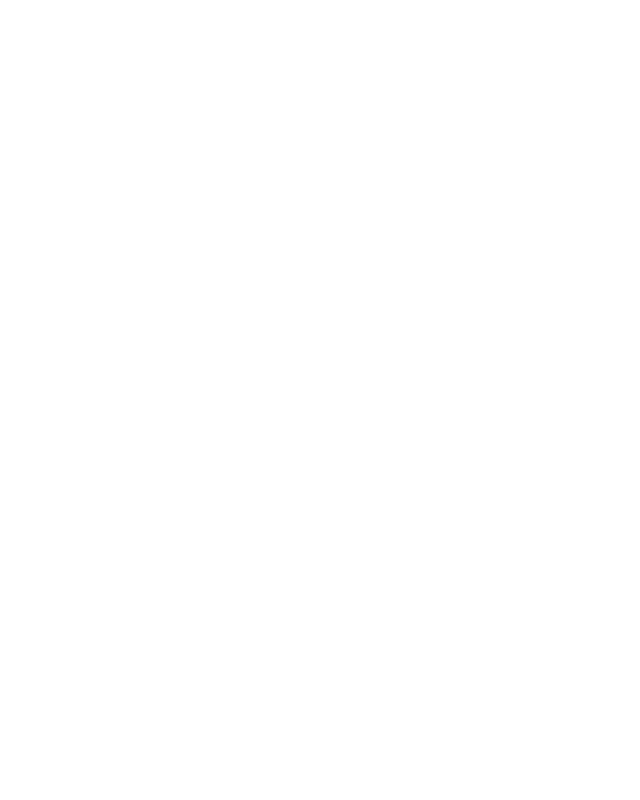
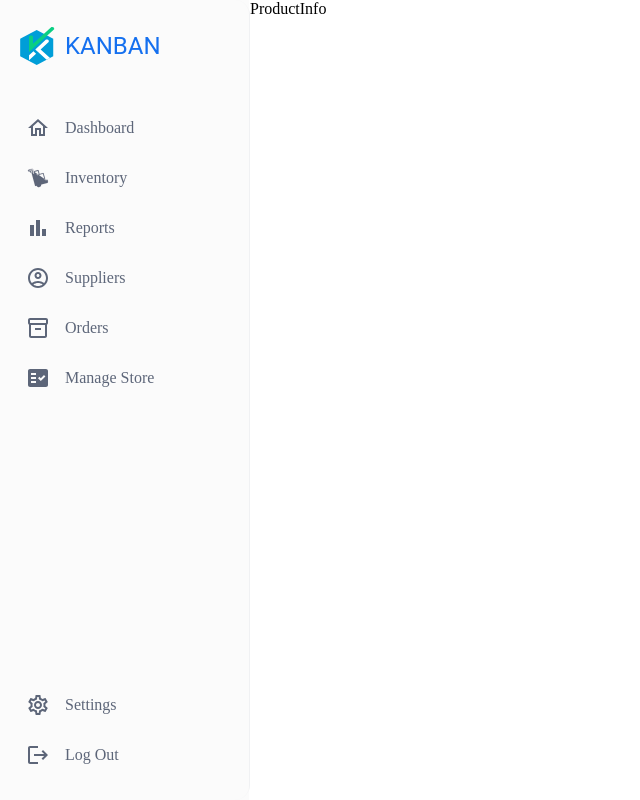
Before and after one commit to mahmoudhamed169/inventory, a React (Vite) app: page /home/profuct-info in a window 1280 px wide. Before the commit this address had no page. Shown: the whole page, without its empty margins (0-640 px from the left). Built offline with nearby package versions, Linux system fonts and the light colour scheme.

Commit message:
add 2 pages inventory and product info

```diff
--- a/src/App.tsx
+++ b/src/App.tsx
@@ -8,6 +8,8 @@
 import MasterLayout from "./Layouts/MasterLayout/MasterLayout";
 import Dashboard from "./Pages/MasterPages/Dashboard/Dashboard";
 import "./App.css";
+import Inventory from "./Pages/MasterPages/Inventory/Inventory";
+import ProductInfo from "./Pages/MasterPages/ProductInfo/ProductInfo";
 
 export default function App() {
   const routes = createBrowserRouter([
@@ -24,18 +26,20 @@
       ],
     },
     {
-      path:"home",
+      path: "home",
       element: <MasterLayout />,
       children: [
         { index: true, element: <Dashboard /> },
         { path: "dashboard", element: <Dashboard /> },
+        { path: "inventory", element: <Inventory /> },
+        { path: "profuct-info", element: <ProductInfo /> },
       ],
     },
   ]);
   return (
     <>
       <RouterProvider router={routes} />
-      <Toaster position="bottom-center" reverseOrder={true} />
+      <Toaster position="top-right" reverseOrder={true} />
     </>
   );
 }
--- /dev/null
+++ b/src/Pages/MasterPages/Inventory/Inventory.tsx
@@ -0,0 +1,5 @@
+import React from "react";
+
+export default function Inventory() {
+  return <div>Inventory</div>;
+}
--- /dev/null
+++ b/src/Pages/MasterPages/ProductInfo/ProductInfo.tsx
@@ -0,0 +1,5 @@
+import React from "react";
+
+export default function ProductInfo() {
+  return <div>ProductInfo</div>;
+}
```
